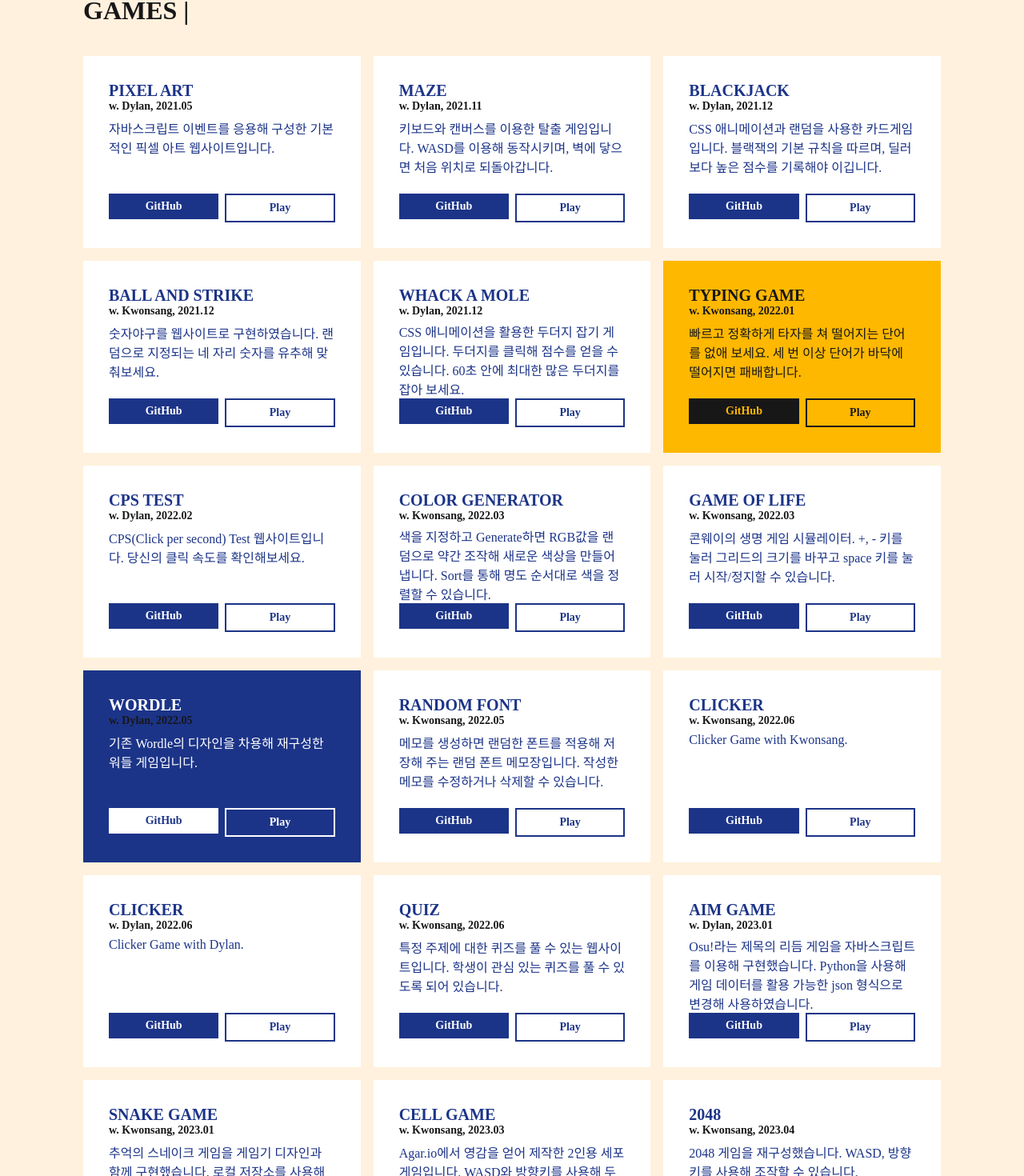
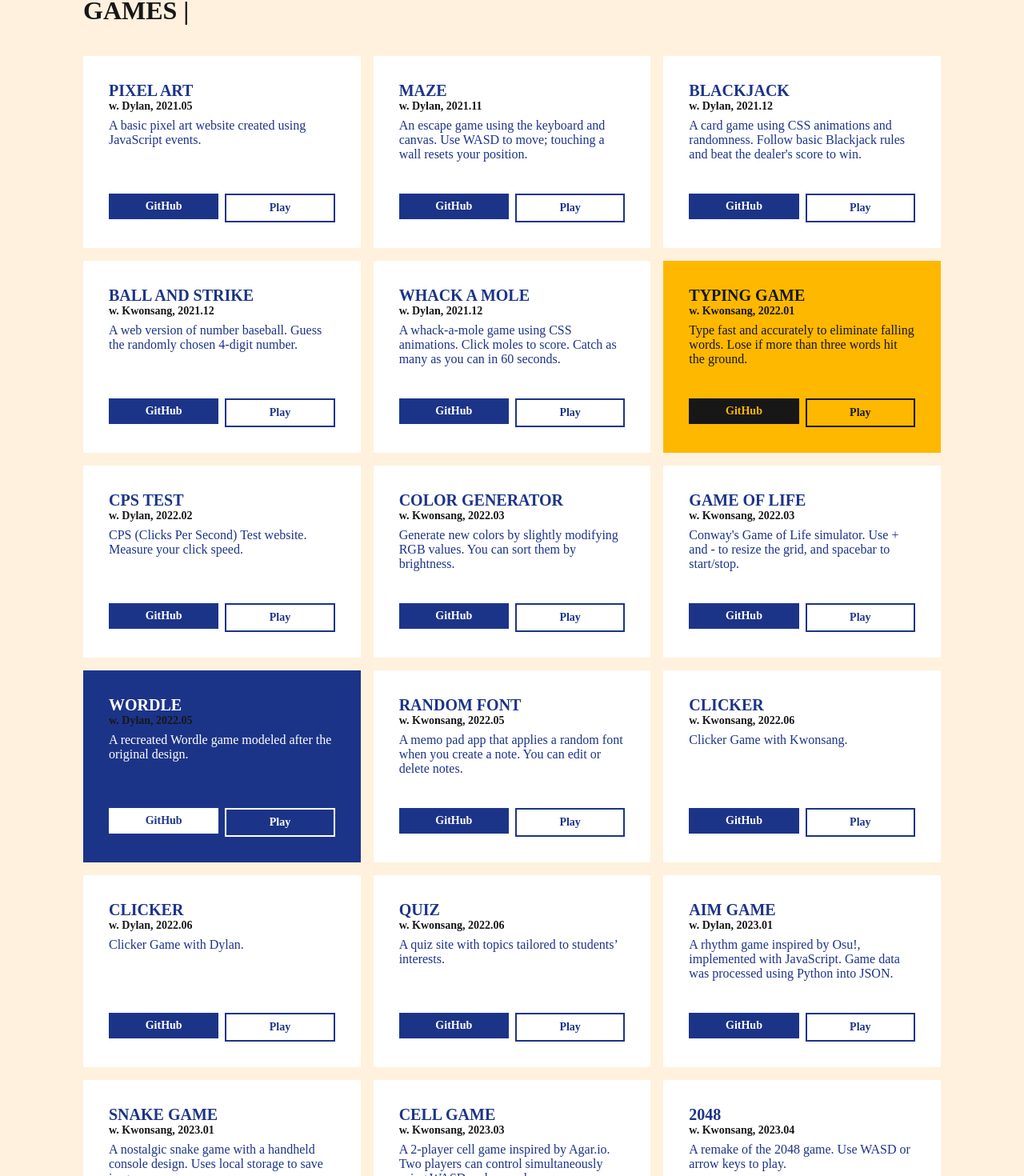
Before and after one commit to Moyeon/Moyeon, a React (Create React App) app: page /games in a window 1280 px wide. Shown: the part 645-2115 px from the top of the page at 80% size. Built offline with nearby package versions, Linux system fonts and the light colour scheme; a web font is replaced by a local one.

Commit message:
update comments in compact ver.

```diff
--- a/src/components/screens/Compact.tsx
+++ b/src/components/screens/Compact.tsx
@@ -141,8 +141,7 @@ export default function Compact() {
               link="https://moyeon.github.io/CodingCourses/Dylan/2021/0522pixelart.html"
               github="https://github.com/Moyeon/CodingCourses/tree/main/Dylan/2021"
             >
-              자바스크립트 이벤트를 응용해 구성한 기본적인 픽셀 아트
-              웹사이트입니다.
+              A basic pixel art website created using JavaScript events.
             </LinkBox>
             <LinkBox
               title="MAZE"
@@ -150,8 +149,8 @@ export default function Compact() {
               link="https://moyeon.github.io/CodingCourses/Dylan/2021/1113canvasmove.html"
               github="https://github.com/Moyeon/CodingCourses/tree/main/Dylan/2021"
             >
-              키보드와 캔버스를 이용한 탈출 게임입니다. WASD를 이용해
-              동작시키며, 벽에 닿으면 처음 위치로 되돌아갑니다.
+              An escape game using the keyboard and canvas. Use WASD to move;
+              touching a wall resets your position.
             </LinkBox>
             <LinkBox
               title="BLACKJACK"
@@ -159,8 +158,8 @@ export default function Compact() {
               link="https://moyeon.github.io/CodingCourses/Dylan/2021/1204Blackjack.html"
               github="https://github.com/Moyeon/CodingCourses/tree/main/Dylan/2021"
             >
-              CSS 애니메이션과 랜덤을 사용한 카드게임입니다. 블랙잭의 기본
-              규칙을 따르며, 딜러보다 높은 점수를 기록해야 이깁니다.
+              A card game using CSS animations and randomness. Follow basic
+              Blackjack rules and beat the dealer's score to win.
             </LinkBox>
             <LinkBox
               title="BALL AND STRIKE"
@@ -168,8 +167,8 @@ export default function Compact() {
               link="https://moyeon.github.io/CodingCourses/Kwonsang/2021/1218BS.html"
               github="https://github.com/Moyeon/CodingCourses/tree/main/Kwonsang/2021"
             >
-              숫자야구를 웹사이트로 구현하였습니다. 랜덤으로 지정되는 네 자리
-              숫자를 유추해 맞춰보세요.
+              A web version of number baseball. Guess the randomly chosen
+              4-digit number.
             </LinkBox>
             <LinkBox
               title="WHACK A MOLE"
@@ -177,9 +176,8 @@ export default function Compact() {
               link="https://moyeon.github.io/CodingCourses/Dylan/2021/1225WhackaMole.html"
               github="https://github.com/Moyeon/CodingCourses/tree/main/Dylan/2021"
             >
-              CSS 애니메이션을 활용한 두더지 잡기 게임입니다. 두더지를 클릭해
-              점수를 얻을 수 있습니다. 60초 안에 최대한 많은 두더지를 잡아
-              보세요.
+              A whack-a-mole game using CSS animations. Click moles to score.
+              Catch as many as you can in 60 seconds.
             </LinkBox>
             <LinkBox
               bgcolor={Colors.YELLOW}
@@ -188,8 +186,8 @@ export default function Compact() {
               link="https://moyeon.github.io/CodingCourses/Kwonsang/2022/0108keyGame.html"
               github="https://github.com/Moyeon/CodingCourses/tree/main/Kwonsang/2022"
             >
-              빠르고 정확하게 타자를 쳐 떨어지는 단어를 없애 보세요. 세 번 이상
-              단어가 바닥에 떨어지면 패배합니다.
+              Type fast and accurately to eliminate falling words. Lose if more
+              than three words hit the ground.
             </LinkBox>
             <LinkBox
               title="CPS TEST"
@@ -197,8 +195,7 @@ export default function Compact() {
               link="https://moyeon.github.io/CodingCourses/Dylan/2022/cpstest/"
               github="https://github.com/Moyeon/CodingCourses/tree/main/Dylan/2022/cpstest"
             >
-              CPS(Click per second) Test 웹사이트입니다. 당신의 클릭 속도를
-              확인해보세요.
+              CPS (Clicks Per Second) Test website. Measure your click speed.
             </LinkBox>
             <LinkBox
               title="COLOR GENERATOR"
@@ -206,9 +203,8 @@ export default function Compact() {
               link="https://moyeon.github.io/CodingCourses/Kwonsang/2022/0319colorArray.html"
               github="https://github.com/Moyeon/CodingCourses/tree/main/Kwonsang/2022"
             >
-              색을 지정하고 Generate하면 RGB값을 랜덤으로 약간 조작해 새로운
-              색상을 만들어냅니다. Sort를 통해 명도 순서대로 색을 정렬할 수
-              있습니다.
+              Generate new colors by slightly modifying RGB values. You can sort
+              them by brightness.
             </LinkBox>
             <LinkBox
               title="GAME OF LIFE"
@@ -216,8 +212,8 @@ export default function Compact() {
               link="https://moyeon.github.io/CodingCourses/Kwonsang/2022/0326LifeGame.html"
               github="https://github.com/Moyeon/CodingCourses/tree/main/Kwonsang/2022"
             >
-              콘웨이의 생명 게임 시뮬레이터. +, - 키를 눌러 그리드의 크기를
-              바꾸고 space 키를 눌러 시작/정지할 수 있습니다.
+              Conway's Game of Life simulator. Use + and - to resize the grid,
+              and spacebar to start/stop.
             </LinkBox>
             <LinkBox
               bgcolor={Colors.DARKBLUE}
@@ -226,7 +222,7 @@ export default function Compact() {
               link="https://moyeon.github.io/CodingCourses/Dylan/2022/wordle/"
               github="https://github.com/Moyeon/CodingCourses/tree/main/Dylan/2022/wordle"
             >
-              기존 Wordle의 디자인을 차용해 재구성한 워들 게임입니다.
+              A recreated Wordle game modeled after the original design.
             </LinkBox>
             <LinkBox
               title="RANDOM FONT"
@@ -234,8 +230,8 @@ export default function Compact() {
               link="https://moyeon.github.io/CodingCourses/Kwonsang/2022/randomFont/"
               github="https://github.com/Moyeon/CodingCourses/tree/main/Kwonsang/2022/randomFont"
             >
-              메모를 생성하면 랜덤한 폰트를 적용해 저장해 주는 랜덤 폰트
-              메모장입니다. 작성한 메모를 수정하거나 삭제할 수 있습니다.
+              A memo pad app that applies a random font when you create a note.
+              You can edit or delete notes.
             </LinkBox>
             <LinkBox
               title="CLICKER"
@@ -259,8 +255,7 @@ export default function Compact() {
               link="https://moyeon.github.io/CodingCourses/Kwonsang/2022/QuizSite"
               github="https://grappet-sound.github.io/Quiz-Games/"
             >
-              특정 주제에 대한 퀴즈를 풀 수 있는 웹사이트입니다. 학생이 관심
-              있는 퀴즈를 풀 수 있도록 되어 있습니다.
+              A quiz site with topics tailored to students’ interests.
             </LinkBox>
             <LinkBox
               title="AIM GAME"
@@ -268,9 +263,8 @@ export default function Compact() {
               link="https://caseceiling3373.github.io/osu-Remake/"
               github="https://github.com/Moyeon/CodingCourses/tree/main/Dylan/2022/AimGame"
             >
-              Osu!라는 제목의 리듬 게임을 자바스크립트를 이용해 구현했습니다.
-              Python을 사용해 게임 데이터를 활용 가능한 json 형식으로 변경해
-              사용하였습니다.
+              A rhythm game inspired by Osu!, implemented with JavaScript. Game
+              data was processed using Python into JSON.
             </LinkBox>
             <LinkBox
               title="SNAKE GAME"
@@ -278,8 +272,8 @@ export default function Compact() {
               link="https://moyeon.github.io/CodingCourses/Kwonsang/2023/snake%20game/"
               github="https://github.com/Moyeon/CodingCourses/tree/main/Kwonsang/2023/snake%20game"
             >
-              추억의 스네이크 게임을 게임기 디자인과 함께 구현했습니다. 로컬
-              저장소를 사용해 재화가 저장됩니다.
+              A nostalgic snake game with a handheld console design. Uses local
+              storage to save in-game currency.
             </LinkBox>
             <LinkBox
               title="CELL GAME"
@@ -287,8 +281,8 @@ export default function Compact() {
               link="https://moyeon.github.io/CodingCourses/Kwonsang/2023/Agario/"
               github="https://github.com/Moyeon/CodingCourses/tree/main/Kwonsang/2023/Agario"
             >
-              Agar.io에서 영감을 얻어 제작한 2인용 세포 게임입니다. WASD와
-              방향키를 사용해 두 플레이어가 동시에 조작할 수 있습니다.
+              A 2-player cell game inspired by Agar.io. Two players can control
+              simultaneously using WASD and arrow keys.
             </LinkBox>
             <LinkBox
               title="2048"
@@ -296,8 +290,7 @@ export default function Compact() {
               link="https://moyeon.github.io/CodingCourses/Kwonsang/2023/Game2048/"
               github="https://github.com/Moyeon/CodingCourses/tree/main/Kwonsang/2023/Game2048"
             >
-              2048 게임을 재구성했습니다. WASD, 방향키를 사용해 조작할 수
-              있습니다.
+              A remake of the 2048 game. Use WASD or arrow keys to play.
             </LinkBox>
             <LinkBox
               bgcolor={Colors.RED}
@@ -306,9 +299,9 @@ export default function Compact() {
               link="https://moyeon.github.io/CodingCourses/Kwonsang/2023/runrun/"
               github="https://github.com/Moyeon/CodingCourses/tree/main/Kwonsang/2023/runrun"
             >
-              점프(SPACE)와 슬라이드(ARROW DOWN)로 장애물을 피해 보세요.
-              반응형을 배운 후 제작되어 모바일 환경에서 플레이가 가능합니다.
-              모바일 환경에서는 90도 회전됩니다.
+              Avoid obstacles by jumping (SPACE) and sliding (ARROW DOWN). Built
+              after learning responsive design, playable on mobile with 90°
+              rotation.
             </LinkBox>
             <LinkBox
               title="GRAVITY RUNNER"
@@ -316,12 +309,13 @@ export default function Compact() {
               link="https://grappet-sound.github.io/GravityDash/"
               github="https://github.com/Moyeon/CodingCourses/tree/main/Kwonsang/2023/Gravity"
             >
-              Gravity Runner. Press SPACE KEY to change the direction of the
+              Gravity Runner. Press the SPACE key to flip the direction of
               gravity.
             </LinkBox>
           </GridBox>
         </Box>
       </OneScreen3>
+
       <OneScreen2>
         <MyText fontType={FontType.BLACK} color={Colors.BLACK} fontSize={20}>
           Copyright©2025 Hoyeon All rights reserved.
```
